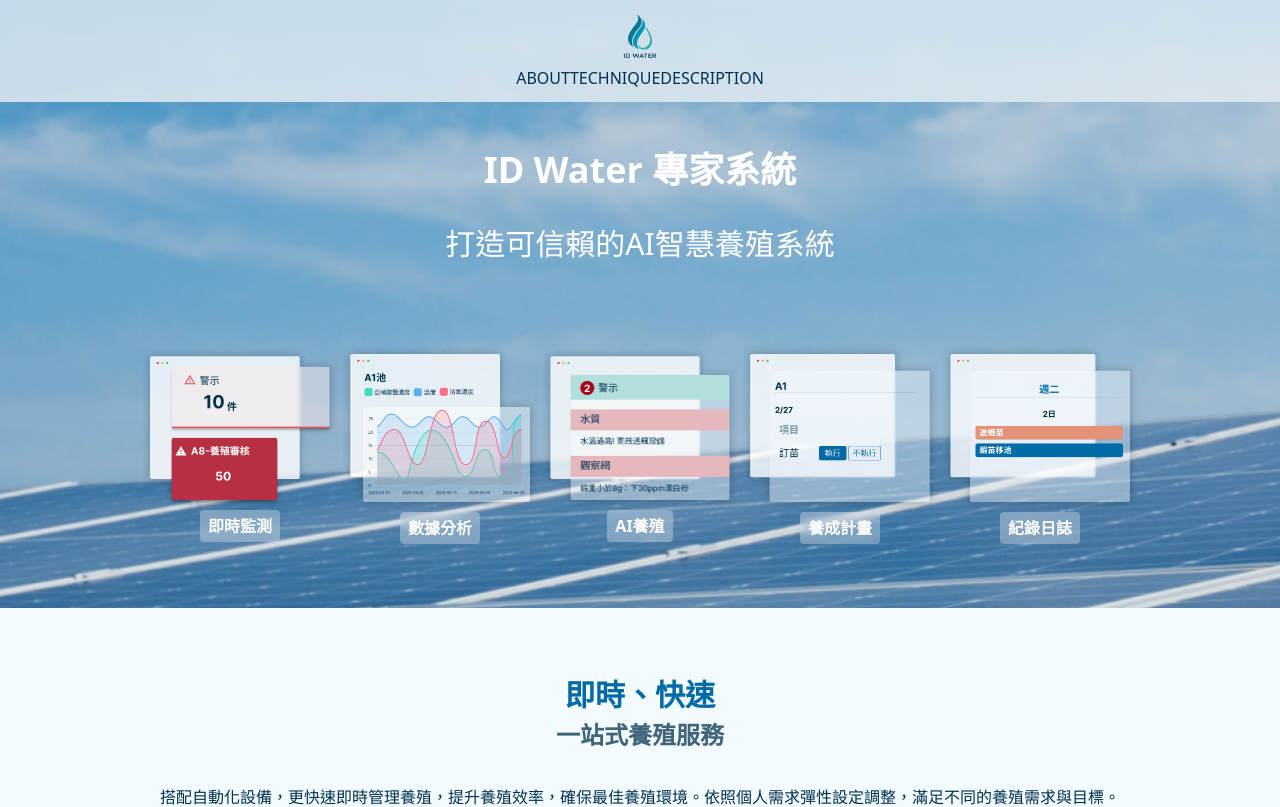
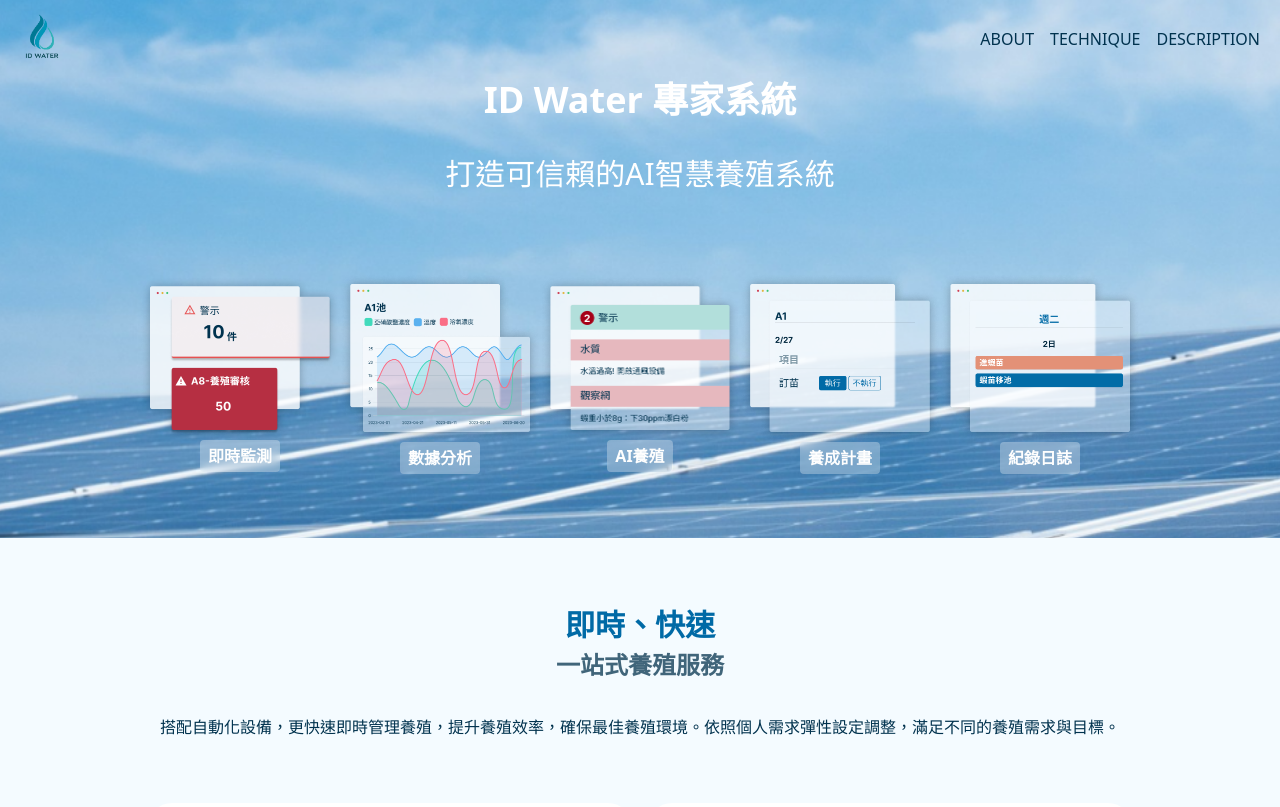
Before and after one commit to IDWaterTech/idw-intro, a Next.js app: page / in a window 1280 px wide. Shown: the top 807 px of the page. Built offline with nearby package versions, Linux system fonts and the light colour scheme.

Commit message:
調整nav-bar

```diff
--- a/src/background/Background.tsx
+++ b/src/background/Background.tsx
@@ -11,7 +11,7 @@
     <style>
       {`
           .bg {
-                background-image: linear-gradient(rgba(0,0,0,0.1), rgba(0,0,0,0.1)),url(./assets/images/hero-bg.png);
+                background-image:url(./assets/images/hero-bg.png);
                 background-size: auto 100vh;
                 background-position: center;
                 background-repeat: no-repeat;
@@ -19,7 +19,10 @@
           }
         `}
     </style>
-    <div className={`relative ${props.color ? props.color : 'bg'}`}>
+    <div
+      // eslint-disable-next-line no-nested-ternary, eqeqeq
+      className={`${props.color ? (props.color == 'bg-transparent' ? 'nav-bg absolute left-0 top-0 w-full' : `${props.color} relative`) : 'bg relative'}`}
+    >
       {props.children}
     </div>
   </div>
--- a/src/hero/HeroOneButton.tsx
+++ b/src/hero/HeroOneButton.tsx
@@ -6,7 +6,7 @@
 
 const HeroOneButton = (props: IHeroOneButtonProps) => (
   <header className="text-center">
-    <h1 className="whitespace-pre-line text-4xl font-black leading-hero text-white">
+    <h1 className="mt-8 whitespace-pre-line text-4xl font-black leading-hero text-white">
       {props.title}
     </h1>
   </header>
--- a/src/layout/Section.tsx
+++ b/src/layout/Section.tsx
@@ -10,7 +10,7 @@
 
 const Section = (props: ISectionProps) => (
   <div
-    className={`${props.navbar === 'true' ? 'nav-bg px-0' : 'mx-auto max-w-screen-lg px-3'} ${
+    className={`${props.navbar === 'true' ? 'px-0' : 'mx-auto max-w-screen-lg px-3'} ${
       props.yPadding ? props.yPadding : 'py-16'
     }`}
   >
--- a/src/navigation/NavbarTwoColumns.tsx
+++ b/src/navigation/NavbarTwoColumns.tsx
@@ -7,7 +7,7 @@
 };
 
 const NavbarTwoColumns = (props: INavbarProps) => (
-  <div className="mx-auto flex max-w-screen-lg flex-col flex-wrap items-center justify-between p-3 ">
+  <div className="mx-auto flex flex-wrap items-center justify-between p-3 ">
     <div>
       <Link href="/">{props.logo}</Link>
     </div>
--- a/src/styles/global.css
+++ b/src/styles/global.css
@@ -14,8 +14,9 @@
 
 /* nav-bar */
 .nav-bg {
-  background-color: rgba(255,255,255,0.6);
-  backdrop-filter: blur(5px);
+  /* background-color: rgba(255,255,255,0.6);
+  backdrop-filter: blur(5px); */
+  z-index: 999;
 }
 /* Hero */
 /* .bg {
--- a/src/templates/Menu.tsx
+++ b/src/templates/Menu.tsx
@@ -26,13 +26,13 @@
 ];
 const Menu = () => {
   return (
-    <Background>
+    <Background color="bg-transparent">
       <Section yPadding="py-0 px-0" navbar="true">
         <NavbarTwoColumns logo={<Logo xl />}>
           {navbarList.map((nav) => {
             return (
               <li
-                className={`cursor-pointer text-base ${styles.listItem}`}
+                className={`mx-2 cursor-pointer text-base ${styles.listItem}`}
                 key={nav.id}
               >
                 <Link href={nav.url}>{nav.name}</Link>
```
